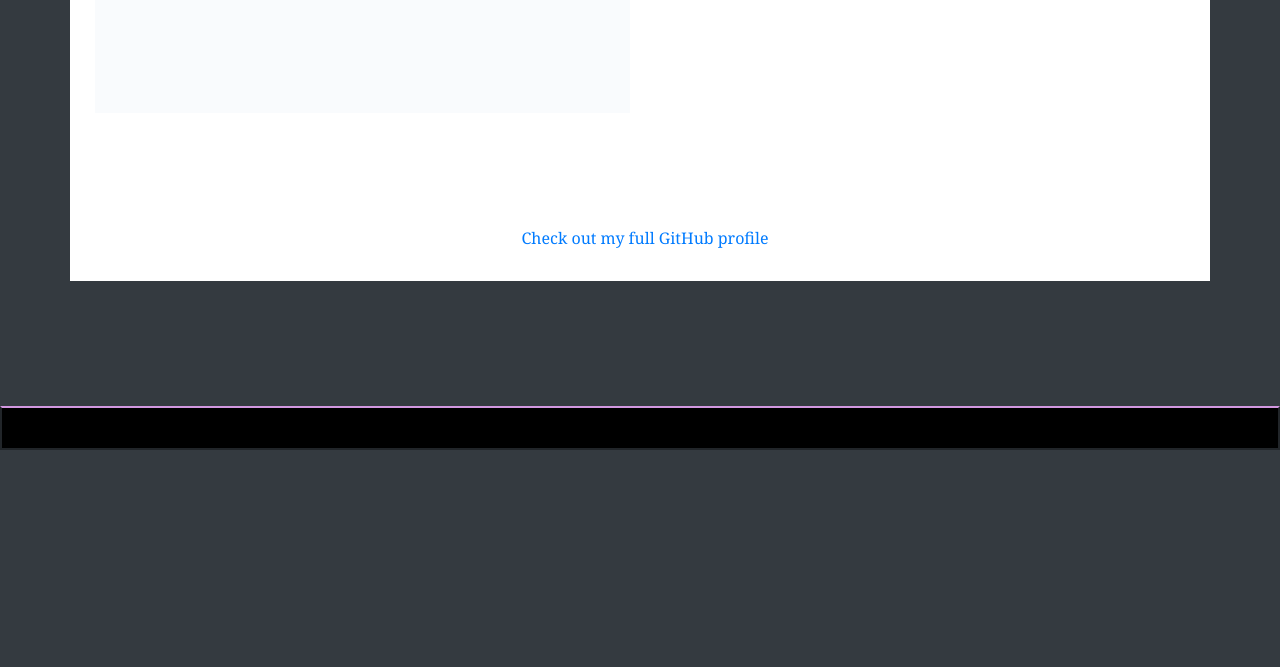
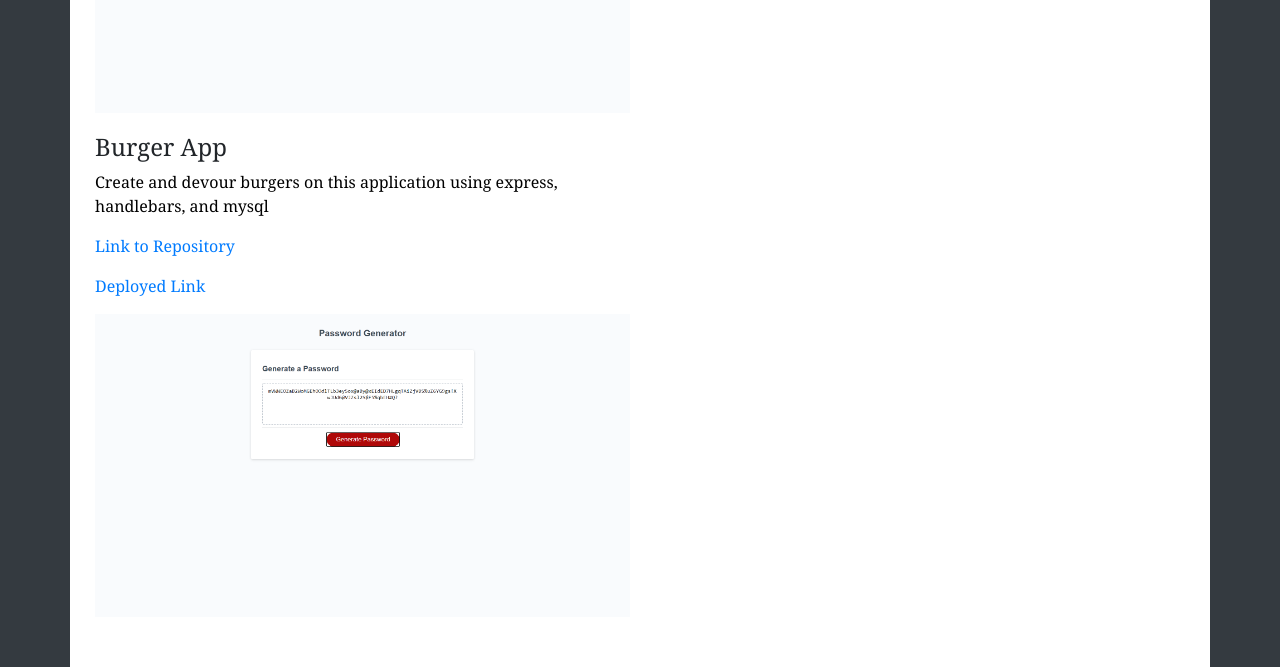
Before and after one commit to ElijahFlanders96/Professional_Portfolio, a plain HTML site: page portfolio.html in a window 1280 px wide. Shown: the part 1780-2447 px from the top of the page. Before the commit the page ends 2230 px from the top, so only its background shows below. Drawn offline with nearby package versions, Linux system fonts and the light colour scheme.

Commit message:
added burger app to portfolio

```diff
--- a/portfolio.html
+++ b/portfolio.html
@@ -172,6 +172,15 @@
                         <img class="img-fluid" src="passwrodgen.png" alt="picture">
                     </div>
                 </div>
+                <div class="row" id="row-3">
+                    <div class="col-lg-6 col-md-12">
+                        <h4>Burger App</h4>
+                        <p>Create and devour burgers on this application using express, handlebars, and mysql</p>
+                        <p><a href="https://github.com/ElijahFlanders96/Burger_App">Link to Repository</a></p>
+                        <p><a href="https://secure-coast-61532.herokuapp.com/">Deployed Link</a></p>
+                        <img class="img-fluid" src="passwrodgen.png" alt="picture">
+                    </div>
+                </div>
                 <br>
                 <br>
                 <br>
```
Also changed, not shown: burgerapp.png (added).
